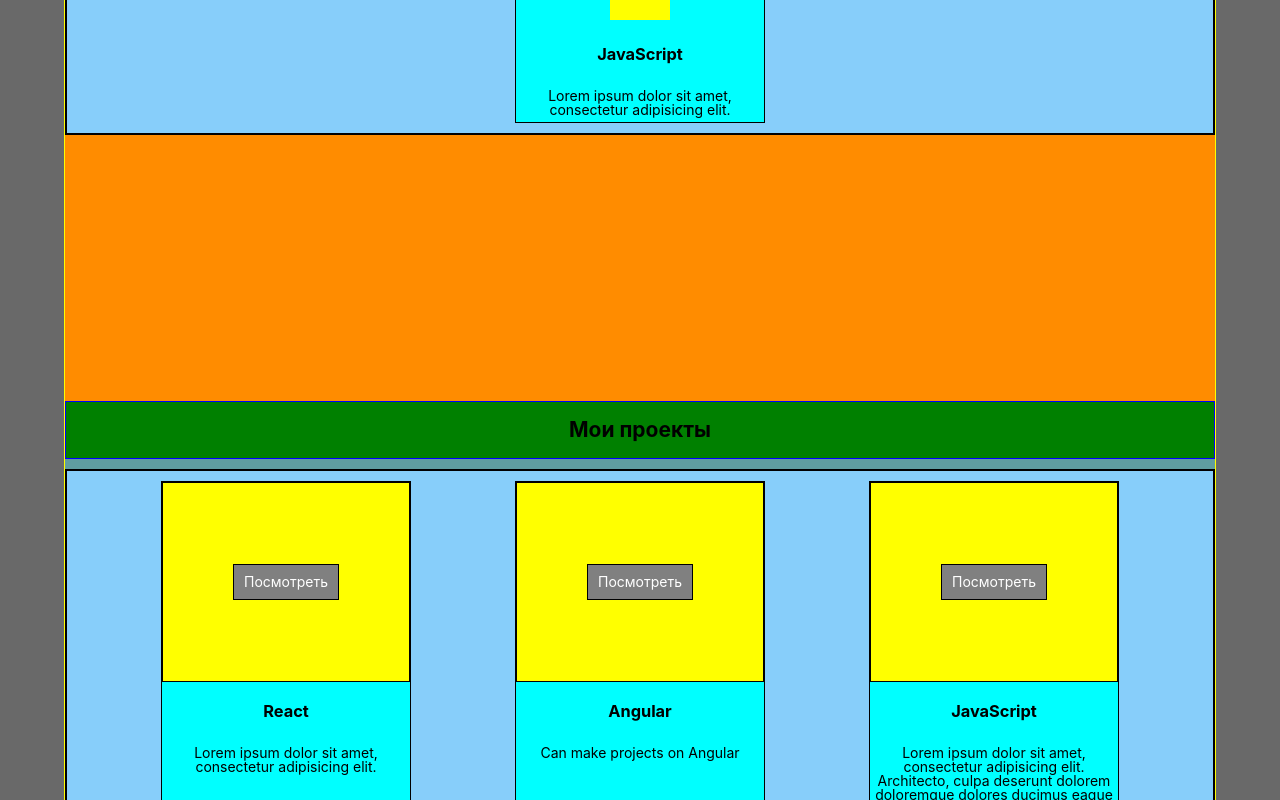
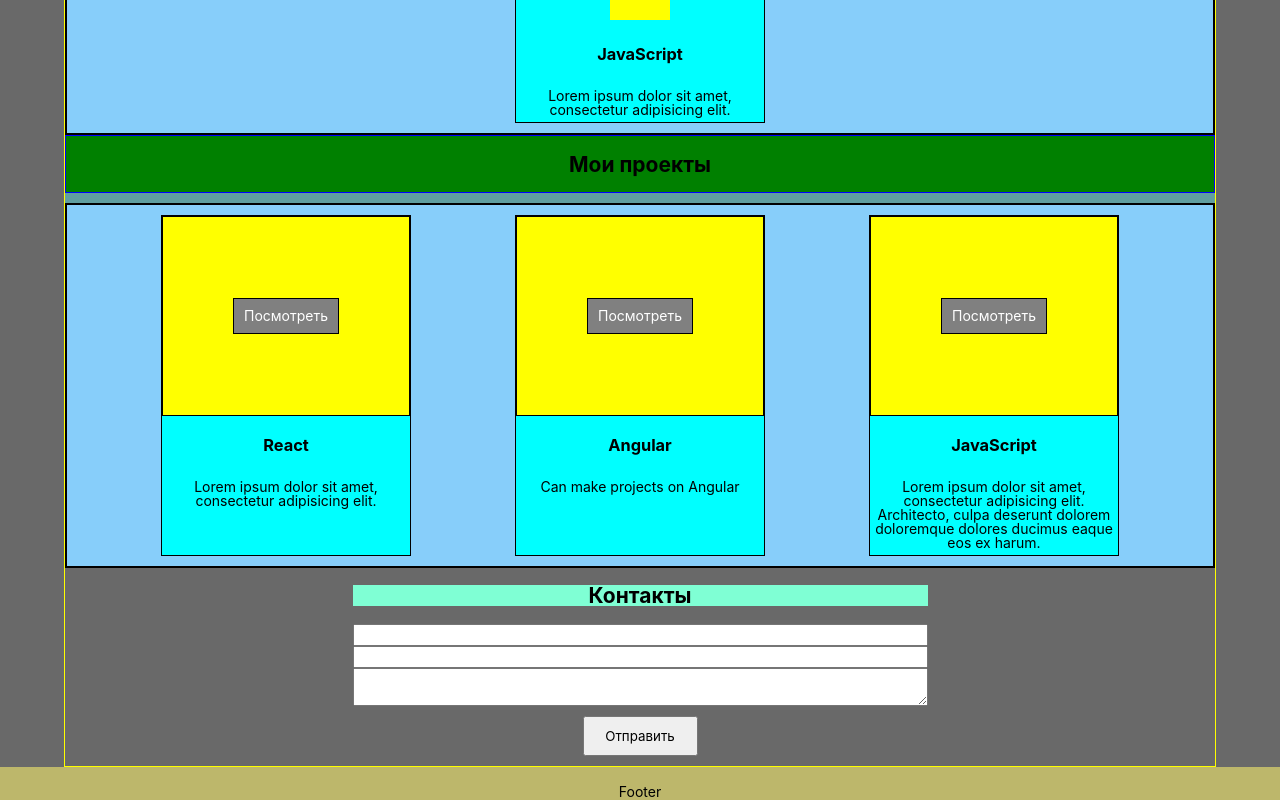
Before and after one commit to Crash2022/MyPortfolioApp, a React (Create React App) app: page / in a window 1280 px wide. Shown: the part 1280-2080 px from the top of the page. Built offline with nearby package versions, Linux system fonts and the light colour scheme.

Commit message:
block 4 fixed

```diff
--- a/src/components/Main/MainBlock2.module.css
+++ b/src/components/Main/MainBlock2.module.css
@@ -1,7 +1,7 @@
 .mainBlock2 {
     display: flex;
     flex-direction: column;
-    min-height: 100vh; /*блок по всей высоте*/
+    /*min-height: 100vh;*/ /*блок по всей высоте*/
     background-color: darkorange;
 }
 
--- a/src/components/Main/MainBlock3.module.css
+++ b/src/components/Main/MainBlock3.module.css
@@ -1,7 +1,7 @@
 .mainBlock3 {
     display: flex;
     flex-direction: column;
-    min-height: 100vh; /*блок по всей высоте*/
+    /*min-height: 100vh;*/ /*блок по всей высоте*/
     background-color: cadetblue;
 }
 
--- a/src/components/Main/MainBlock4.module.css
+++ b/src/components/Main/MainBlock4.module.css
@@ -9,3 +9,13 @@
     text-align: center;
     background-color: aquamarine;
 }
+
+.mainBlock4 textarea{
+    margin-bottom: 10px;
+}
+
+.mainBlock4 button{
+    width: 20%;
+    margin: 0 auto 10px;
+    padding: 10px;
+}
--- a/src/components/Main/MainBlock4_Contacts.tsx
+++ b/src/components/Main/MainBlock4_Contacts.tsx
@@ -4,11 +4,12 @@ import style from '../Main/MainBlock4.module.css'
 export const MainBlock4_Contacts = () => {
 
     return (
-        <div className={style.mainBlock4}>
-            <h2>Контакты</h2>
-            <input type="text"/>
-            <input type="text"/>
-            <textarea name="contacts"></textarea>
-        </div>
+            <form className={style.mainBlock4}>
+                <h2>Контакты</h2>
+                <input type="text"/>
+                <input type="text"/>
+                <textarea name="contacts"></textarea>
+                <button>Отправить</button>
+            </form>
     );
 }
```
